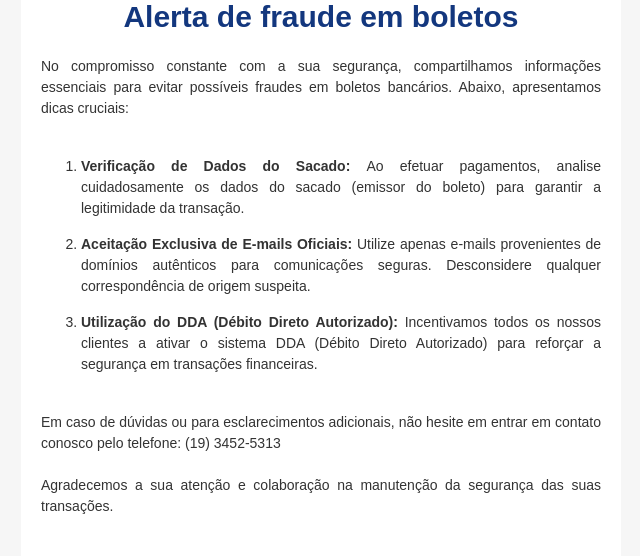
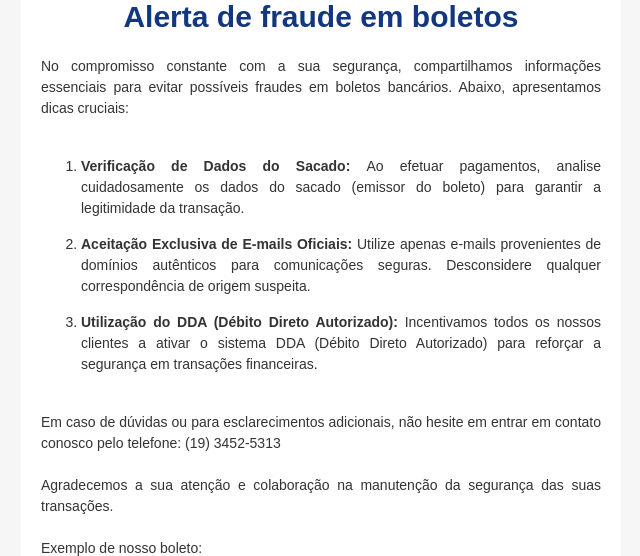
Before and after one commit to caiquevendemiatti/email_sender, a Django app: template templates/alerta_fraude_boleto.html in a window 1280 px wide. Shown: the part 185-741 px from the top of the page, without its empty margins (319-959 px from the left). Run offline with Django 4.2, Linux system fonts and the light colour scheme; the template is opened without the code that fills it, so the values that code supplies are empty.

Commit message:
Minor updates on Alerta de Fraude em Boletos

```diff
--- a/templates/alerta_fraude_boleto.html
+++ b/templates/alerta_fraude_boleto.html
@@ -132,7 +132,7 @@ td .es-button-border-1677094505774:hover {
                           <p style="Margin:0;-webkit-text-size-adjust:none;-ms-text-size-adjust:none;mso-line-height-rule:exactly;font-family:arial, 'helvetica neue', helvetica, sans-serif;line-height:21px;color:#333333;font-size:14px;text-align:justify"><br></p>
                           <p style="Margin:0;-webkit-text-size-adjust:none;-ms-text-size-adjust:none;mso-line-height-rule:exactly;font-family:arial, 'helvetica neue', helvetica, sans-serif;line-height:21px;color:#333333;font-size:14px;text-align:justify">Agradecemos a sua atenção e colaboração na manutenção da segurança das suas transações.</p>
                           <p style="Margin:0;-webkit-text-size-adjust:none;-ms-text-size-adjust:none;mso-line-height-rule:exactly;font-family:arial, 'helvetica neue', helvetica, sans-serif;line-height:21px;color:#333333;font-size:14px;text-align:justify"><br></p>
-                          <p style="Margin:0;-webkit-text-size-adjust:none;-ms-text-size-adjust:none;mso-line-height-rule:exactly;font-family:arial, 'helvetica neue', helvetica, sans-serif;line-height:21px;color:#333333;font-size:14px;text-align:justify"></p>
+                          <p style="Margin:0;-webkit-text-size-adjust:none;-ms-text-size-adjust:none;mso-line-height-rule:exactly;font-family:arial, 'helvetica neue', helvetica, sans-serif;line-height:21px;color:#333333;font-size:14px;text-align:justify">Exemplo de nosso boleto:</p>
                           <p style="Margin:0;-webkit-text-size-adjust:none;-ms-text-size-adjust:none;mso-line-height-rule:exactly;font-family:arial, 'helvetica neue', helvetica, sans-serif;line-height:21px;color:#333333;font-size:14px;text-align:justify"><br></p>
                       </td>
                      </tr>
--- a/templates/alerta_fraude_boleto_server.html
+++ b/templates/alerta_fraude_boleto_server.html
@@ -135,7 +135,7 @@ td .es-button-border-1677094505774:hover {
                           <p style="Margin:0;-webkit-text-size-adjust:none;-ms-text-size-adjust:none;mso-line-height-rule:exactly;font-family:arial, 'helvetica neue', helvetica, sans-serif;line-height:21px;color:#333333;font-size:14px;text-align:justify"><br></p>
                           <p style="Margin:0;-webkit-text-size-adjust:none;-ms-text-size-adjust:none;mso-line-height-rule:exactly;font-family:arial, 'helvetica neue', helvetica, sans-serif;line-height:21px;color:#333333;font-size:14px;text-align:justify">Agradecemos a sua atenção e colaboração na manutenção da segurança das suas transações.</p>
                           <p style="Margin:0;-webkit-text-size-adjust:none;-ms-text-size-adjust:none;mso-line-height-rule:exactly;font-family:arial, 'helvetica neue', helvetica, sans-serif;line-height:21px;color:#333333;font-size:14px;text-align:justify"><br></p>
-                          <p style="Margin:0;-webkit-text-size-adjust:none;-ms-text-size-adjust:none;mso-line-height-rule:exactly;font-family:arial, 'helvetica neue', helvetica, sans-serif;line-height:21px;color:#333333;font-size:14px;text-align:justify"></p>
+                          <p style="Margin:0;-webkit-text-size-adjust:none;-ms-text-size-adjust:none;mso-line-height-rule:exactly;font-family:arial, 'helvetica neue', helvetica, sans-serif;line-height:21px;color:#333333;font-size:14px;text-align:justify">Exemplo de nosso boleto:</p>
                           <p style="Margin:0;-webkit-text-size-adjust:none;-ms-text-size-adjust:none;mso-line-height-rule:exactly;font-family:arial, 'helvetica neue', helvetica, sans-serif;line-height:21px;color:#333333;font-size:14px;text-align:justify"><br></p>
                         </td>
                      </tr>
```
